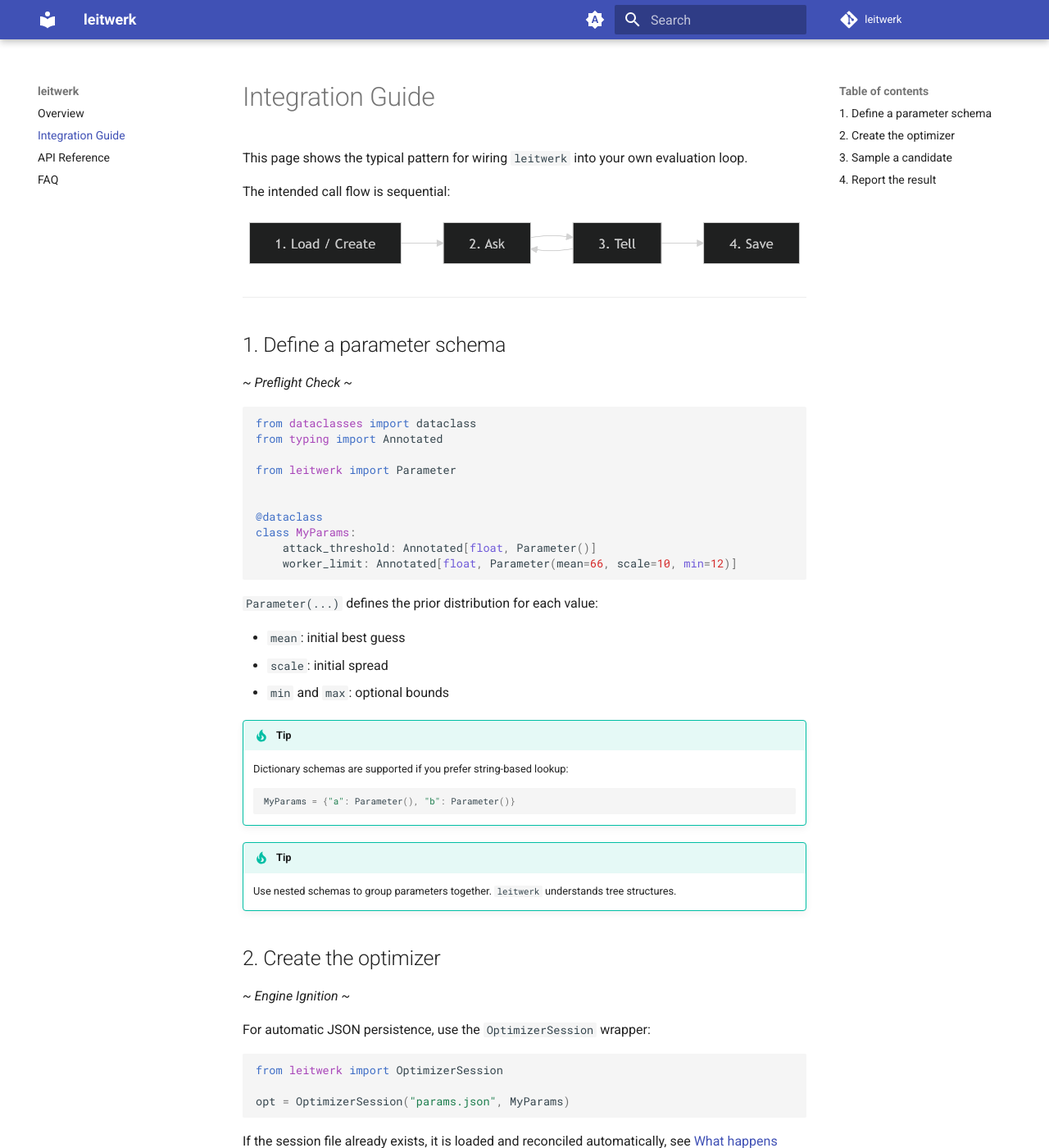
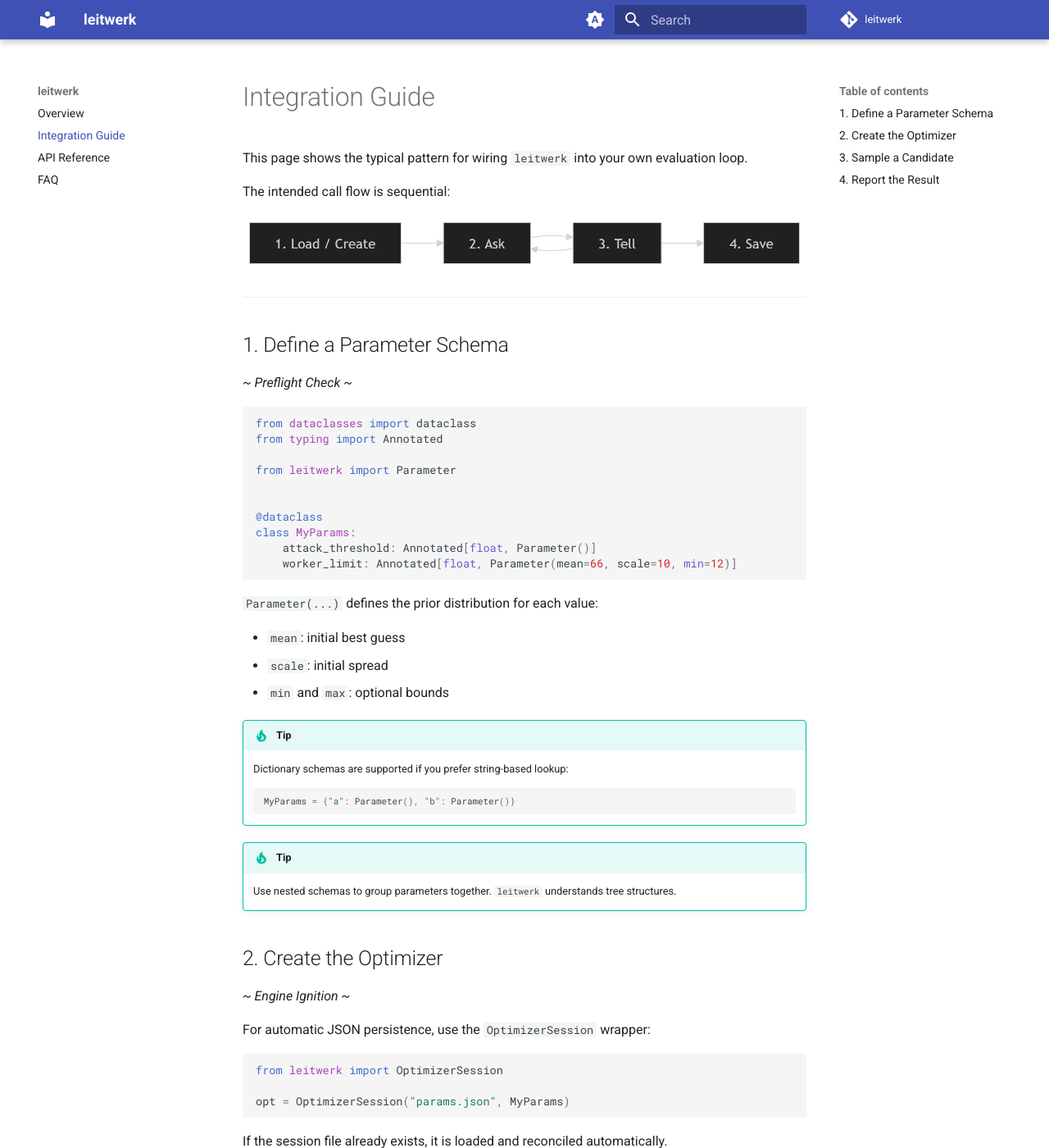
Before and after one commit to vschmidt91/xnes, an MkDocs documentation site: the page built from docs/guide.md, in a window 1280 px wide and 1400 px high. Shown: the whole window at 82% size. Built offline with MkDocs 1.6.1 and Material for MkDocs 9.7.7, drawn with Linux system fonts in a browser that asks for light colours; comment, search, counter and statistics services are not loaded; some of the changed text lies outside the part shown.

Commit message:
fix title casing

````diff
--- a/docs/guide.md
+++ b/docs/guide.md
@@ -8,7 +8,7 @@
 
 ---
 
-## 1. Define a parameter schema
+## 1. Define a Parameter Schema
 
 *~ Preflight Check ~*
 
@@ -41,7 +41,7 @@
     Use nested schemas to group parameters together.
     `leitwerk` understands tree structures.
 
-## 2. Create the optimizer
+## 2. Create the Optimizer
 
 *~ Engine Ignition ~*
 
@@ -53,7 +53,10 @@
 opt = OptimizerSession("params.json", MyParams)
 ```
 
-If the session file already exists, it is loaded and reconciled automatically, see [What happens when the schema changes?](faq.md#what-happens-when-the-schema-changes)
+If the session file already exists, it is loaded and reconciled automatically.
+
+!!! question
+    [What happens when the schema changes?](faq.md#what-happens-when-the-schema-changes)
 
 ```pycon
 >>> opt.restored
@@ -89,7 +92,7 @@
 - `batch_size`: number of samples per batch / optimizer step
 - `seed`: root seed used to deterministically derive future batches
 
-## 3. Sample a candidate
+## 3. Sample a Candidate
 
 *~ Liftoff ~*
 
````
Also changed, not shown: other parts of docs/guide.md (+3 -3 lines).
